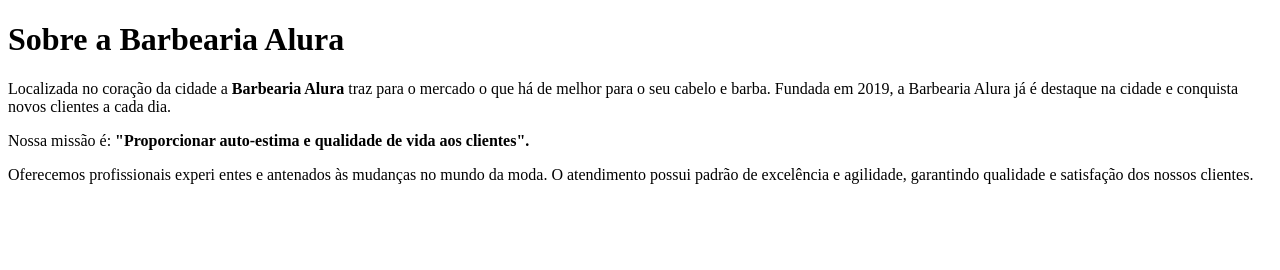
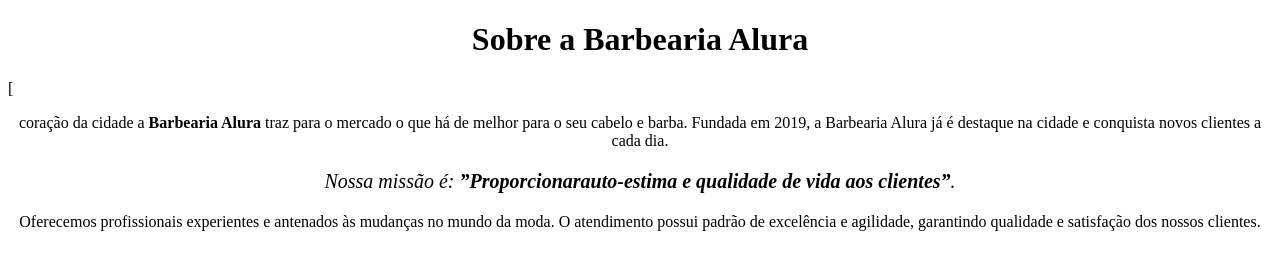
Before and after one commit to joaovictormerelorosa/jsjoaomerelo, a plain HTML site: page index.html in a window 1280 px wide. Drawn offline with Linux system fonts and the light colour scheme.

Commit message:
Add files via upload

```diff
--- a/index.html
+++ b/index.html
@@ -1,13 +1,11 @@
 <!DOCTYPE html>
 <body>
+    <h1 style="text-align: center;">Sobre a Barbearia Alura</h1>
 
-<h1>Sobre a Barbearia Alura</h1>
+[<p style="text-align:  center;">coração da cidade a <strong>Barbearia Alura </strong>traz para o mercado o que há de melhor para o seu cabelo e barba. Fundada em 2019, a Barbearia Alura já é destaque na cidade e conquista novos clientes a cada dia.
 
-<p>Localizada no coração da cidade a <strong>Barbearia Alura </strong>traz para o mercado o que há de melhor para o seu cabelo e barba. Fundada em 2019, a Barbearia Alura já é destaque na cidade e conquista novos clientes a cada dia.
+    <p style="font-size: 20px; text-align: center;"><em>Nossa missão é: <strong>”Proporcionarauto-estima e qualidade de vida aos clientes”</strong>.</em></p>
 
-<p>Nossa missão é: <strong>"Proporcionar auto-estima e qualidade de vida aos clientes".</strong></em></p>
-
-<p>Oferecemos profissionais experi
-    entes e antenados às mudanças no mundo da moda. O atendimento possui padrão de excelência e agilidade, garantindo qualidade e satisfação dos nossos clientes.</p>
+<p style="text-align: center;">Oferecemos profissionais experientes e antenados às mudanças no mundo da moda. O atendimento possui padrão de excelência e agilidade, garantindo qualidade e satisfação dos nossos clientes.</p>
 
     </body>
```
Also changed, not shown: style.css (added).
